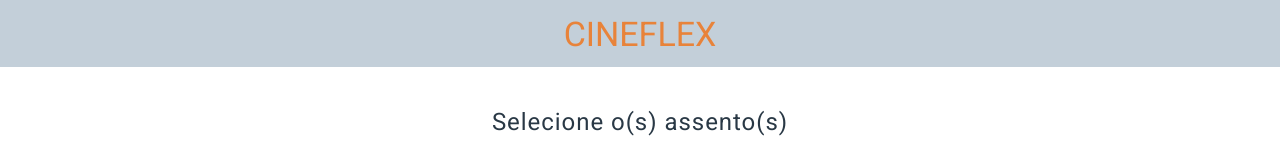
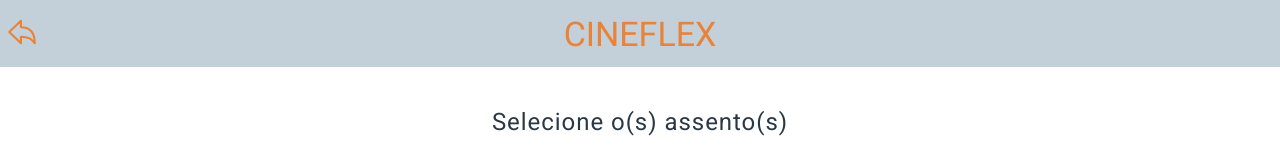
Before and after one commit to leliovictor/projeto9-cineflex, a React (Create React App) app: page /assentos/1 in a window 1280 px wide. Shown: the top 160 px of the page. Built offline with nearby package versions, Linux system fonts and the light colour scheme; no server answers.

Commit message:
Added goBack button on nav(top page) - Bonus

```diff
--- a/src/components/App.js
+++ b/src/components/App.js
@@ -1,5 +1,5 @@
 import { BrowserRouter, Routes, Route } from "react-router-dom";
-import Logo from "./Nav";
+import Nav from "./Nav";
 import Home from "./Home";
 import Movie from "./Movie";
 import MovieSession from "./MovieSession";
@@ -11,7 +11,7 @@
 export default function App() {
   return (
     <BrowserRouter>
-      <Logo />
+      <Nav />
       <Routes>
         <Route path="/" element={<Home />} />
         <Route path="/sessoes/:movieId" element={<Movie />} />
--- a/src/components/Form.js
+++ b/src/components/Form.js
@@ -3,7 +3,8 @@
 import { useNavigate } from "react-router-dom";
 
 export default function Form({ form, setForm, filmInfo }) {
-  let navigate = useNavigate();
+
+  const navigate = useNavigate();
 
   function handleForm(e) {
     setForm({
--- a/src/components/Nav.js
+++ b/src/components/Nav.js
@@ -1,15 +1,33 @@
 import styled from 'styled-components';
 import { Link } from 'react-router-dom';
+import { useNavigate } from 'react-router-dom';
 
-export default function Logo() {
+export default function Nav() {
+
+    const navigate = useNavigate();
+
+    let hide = true;
+
+    function navigatePage() {
+
+        const windowURL = window.location.href;
+
+        if(windowURL[windowURL.length-1] !== "/") hide = false;
+    }
+
+    navigatePage();
+
     return(
-        <Nav>
+        <Logo>
             <Link to="/">CINEFLEX</Link>
-        </Nav>
+            <Undo onClick={()=> navigate(-1)} hide={hide}>
+                <ion-icon name="arrow-undo-outline"></ion-icon>
+            </Undo>
+        </Logo>
     );
 }
 
-const Nav = styled.div`
+const Logo = styled.div`
     width: 100%;
     height: 67px;
     background: #C3CFD9;
@@ -23,7 +41,7 @@
     justify-content: center;
     align-items: center;
     text-align: center;
-
+    position: relative;
 
     a {
         cursor:pointer;
@@ -32,3 +50,11 @@
     }
 
 `
+
+const Undo = styled.div`
+    position: absolute;
+    bottom: 10px;
+    left: 5px;
+    color: #E8833A;
+    display: ${props => props.hide ? 'none' : 'initial'}
+`
```
